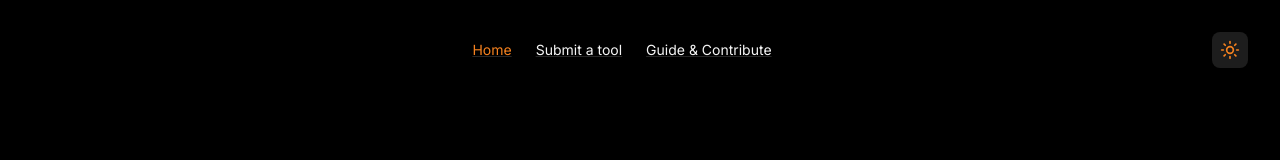
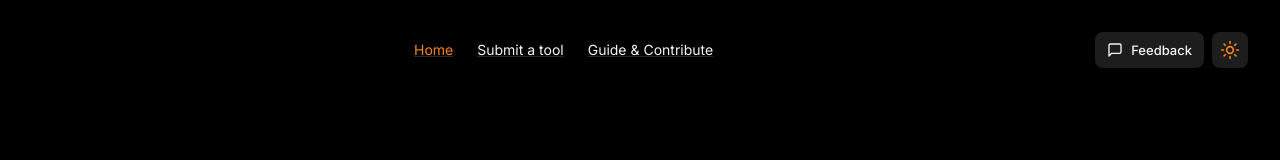
Before and after one commit to thicloudflare/ai-design-workflow, a Next.js app: page / in a window 1280 px wide. Shown: the top 160 px of the page. Built offline with nearby package versions, Linux system fonts and the light colour scheme; no server answers.

Commit message:
feat: Add feedback button next to theme toggle

```diff
--- a/app/page.tsx
+++ b/app/page.tsx
@@ -1,6 +1,7 @@
 "use client";
 
 import { useState, useEffect } from "react";
+import { MessageSquare } from "lucide-react";
 import Navigation from "@/components/Navigation";
 import ThemeToggle from "@/components/ThemeToggle";
 import PhaseCard from "@/components/PhaseCard";
@@ -59,7 +60,16 @@ export default function Home() {
           <div className="flex items-center justify-between">
             <div className="flex-1" />
             <Navigation />
-            <div className="flex-1 flex justify-end">
+            <div className="flex-1 flex justify-end gap-2">
+              <a
+                href="https://docs.google.com/forms/d/1cl9ma2SXeT7t_hB3W9FzOzzvLKLaEISv1sDMQGPyIbk/edit"
+                target="_blank"
+                rel="noopener noreferrer"
+                className="flex items-center gap-2 px-3 py-2 rounded-lg bg-kumo-tint hover:bg-kumo-interact transition-colors text-sm font-medium text-text-default"
+              >
+                <MessageSquare className="w-4 h-4" />
+                Feedback
+              </a>
               <ThemeToggle />
             </div>
           </div>
```
